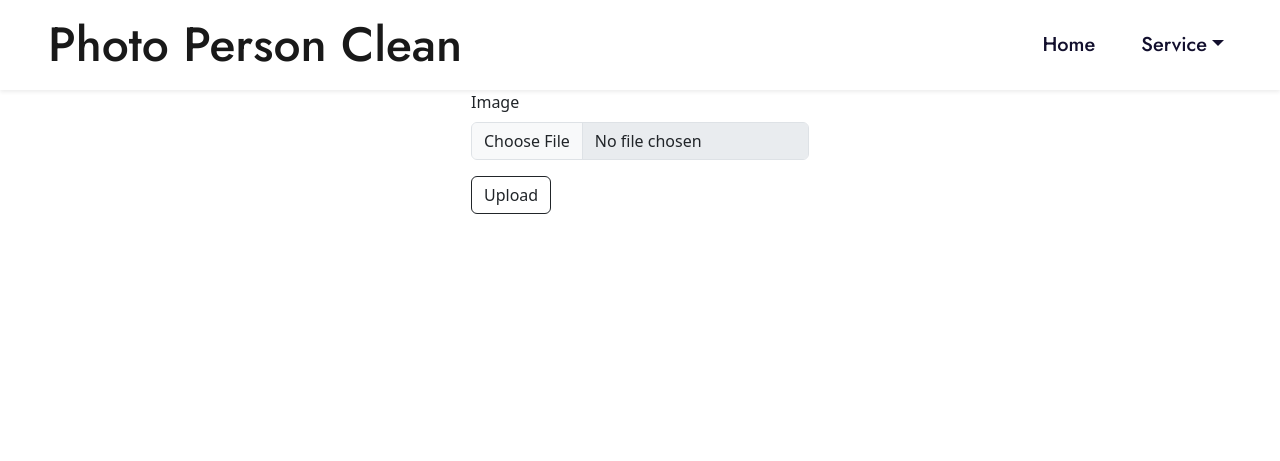
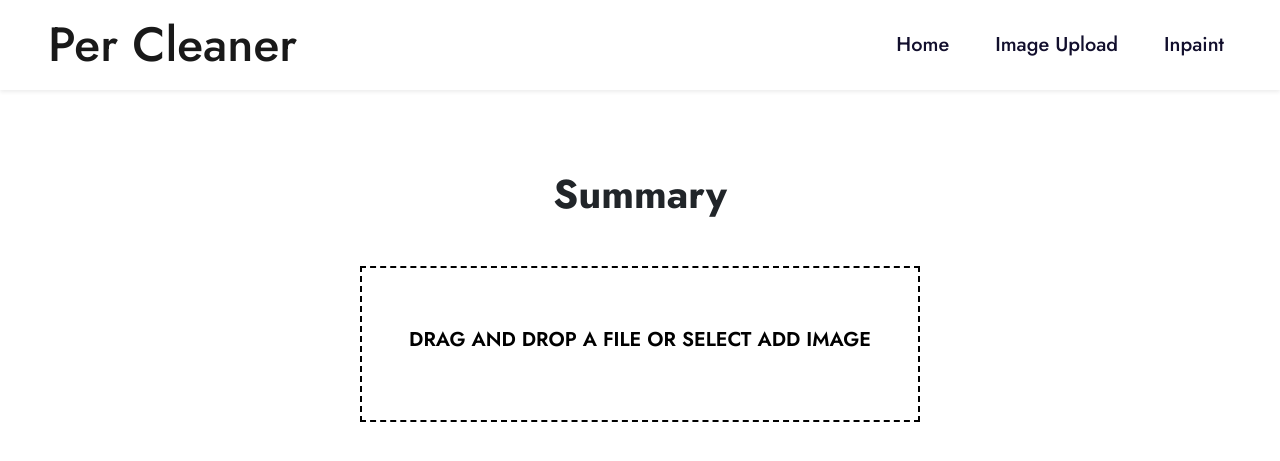
Before and after one commit to Aphian/Project_3, a Django app: page /detecting/ in a window 1280 px wide. Shown: the top 461 px of the page. Run offline with Django 4.2, Linux system fonts and the light colour scheme; some libraries are stand-ins or nearby versions.

Commit message:
image_upload_input_style

```diff
--- a/detecting/inference.py
+++ b/detecting/inference.py
@@ -91,8 +91,10 @@ def main(target_img, target_img_path):
 
     # box 변환 후 마스크 get
     get_mask_image = get_mask(boxes, image_array)
-    # lama 추론
-    yolo_lama_cleaner = lama_cleaner(image_array, get_mask_image, device='cuda')
+    # lama 추론 CUDA 장치 설정이 없을 시 cpu 사용
+    yolo_lama_cleaner = lama_cleaner(image_array, get_mask_image, device='cpu')
+    # cuda 장치 환경이 있을 경우 사용
+    # yolo_lama_cleaner = lama_cleaner(image_array, get_mask_image, device='cuda')
     # media/inference_images 폴더에 경로지정
     # '/images'를 'inferenced_images'로 대체하여 변경
     file_path = target_img.replace('/images', '/inferenced_images')
--- a/detecting/templates/detecting/inference.html
+++ b/detecting/templates/detecting/inference.html
@@ -2,7 +2,7 @@
 {% load bootstrap5 %}
 {% block content %}
 
-<div class='d-flex justify-content-center'>
+<div class='d-flex justify-content-center' style="padding-top: 5rem;">
     <div class='row'>
         <div class="col-6">
             <img src="/media/{{ img_path }}" alt="image" width="400" height="400">
--- a/detecting/templates/detecting/main.html
+++ b/detecting/templates/detecting/main.html
@@ -1,13 +1,148 @@
 {% extends "base.html" %}
 {% load bootstrap5 %}
 {% block content %}
+<style>
+    .file-upload {
+        background-color: #ffffff;
+        width: 600px;
+        margin: 0 auto;
+        padding: 20px;
+      }
 
-<div class='d-flex justify-content-center'>
-    <form method="POST" enctype="multipart/form-data">
-        {% csrf_token %}
-        {% bootstrap_form img_form %}
+      .file-upload-btn {
+        width: 100%;
+        margin: 0;
+        color: #fff;
+        background: #1FB264;
+        border: none;
+        padding: 10px;
+        border-radius: 4px;
+        border-bottom: 4px solid #15824B;
+        transition: all .2s ease;
+        outline: none;
+        text-transform: uppercase;
+        font-weight: 700;
+      }
+
+      .file-upload-btn:hover {
+        background: #1AA059;
+        color: #ffffff;
+        transition: all .2s ease;
+        cursor: pointer;
+      }
+
+      .file-upload-btn:active {
+        border: 0;
+        transition: all .2s ease;
+      }
+
+      .file-upload-content {
+        display: none;
+        text-align: center;
+      }
+
+      .file-upload-input {
+        position: absolute;
+        margin: 0;
+        padding: 0;
+        width: 100%;
+        height: 100%;
+        outline: none;
+        opacity: 0;
+        cursor: pointer;
+      }
+
+      .image-upload-wrap {
+        margin-top: 20px;
+        border: 2px dashed #000000;
+        position: relative;
+      }
+
+      .image-dropping,
+      .image-upload-wrap:hover {
+        background-color: #ebebeb;
+        border: 2px dashed #ffffff;
+      }
+
+      .image-title-wrap {
+        padding: 0 15px 15px 15px;
+        color: #222;
+      }
+
+      .drag-text {
+        text-align: center;
+      }
+
+      .drag-text h3 {
+        font-weight: 100;
+        text-transform: uppercase;
+        color: #000000;
+        padding: 60px 0;
+      }
+
+      .file-upload-image {
+        max-height: 90%%;
+        max-width: 90%;
+        margin: auto;
+        padding: 20px;
+      }
+
+</style>
+<script>
+  function readURL(input) {
+    if (input.files && input.files[0]) {
+
+      var reader = new FileReader();
+
+      reader.onload = function(e) {
+        $('.image-upload-wrap').hide();
+
+        $('.file-upload-image').attr('src', e.target.result);
+        $('.file-upload-content').show();
+
+        $('.image-title').html(input.files[0].name);
+      };
+
+      reader.readAsDataURL(input.files[0]);
+
+    } else {
+      removeUpload();
+    }
+  }
+
+  function removeUpload() {
+    $('.file-upload-input').replaceWith($('.file-upload-input').clone());
+    $('.file-upload-content').hide();
+    $('.image-upload-wrap').show();
+  }
+  $('.image-upload-wrap').bind('dragover', function () {
+      $('.image-upload-wrap').addClass('image-dropping');
+    });
+    $('.image-upload-wrap').bind('dragleave', function () {
+      $('.image-upload-wrap').removeClass('image-dropping');
+  });
+</script>
+<script class="jsbin" src="https://ajax.googleapis.com/ajax/libs/jquery/1/jquery.min.js"></script>
+<div class="d-flex justify-content-center" style="padding-top: 5rem;">
+  <h1>Summary</h1>
+</div>
+<form method="POST" enctype="multipart/form-data">
+  {% csrf_token %}
+  <div class="file-upload">
+    <div class="image-upload-wrap">
+      <input class="file-upload-input" type='file' onchange="readURL(this);" accept="image/*" name="image"/>
+      <div class="drag-text">
+        <h3 class="fs-5">Drag and drop a file or select add Image</h3>
+      </div>
+    </div>
+      <div class="file-upload-content">
+        <img class="file-upload-image" src="#" alt="your image" width="100%" height="80%"/>
+        <div class="image-title-wrap">
         <button type="submit" class="btn btn-outline-dark">Upload</button>
-    </form>
-</div>
+        <button type="button" onclick="removeUpload()" class="btn btn-outline-dark">Cencle</button>
+      </div>
+    </div>
+  </div>
+</form>
 
 {% endblock content %}
--- a/static/css/style.css
+++ b/static/css/style.css
@@ -112,7 +112,7 @@ h6,
 
 .navbar-light .navbar-nav .nav-link:hover,
 .navbar-light .navbar-nav .nav-link.active {
-    color: var(--primary);
+    color: var(--dark);
 }
 
 @media (min-width: 992px) {
@@ -123,7 +123,7 @@ h6,
         height: 5px;
         bottom: 0;
         left: 50%;
-        background: var(--primary);
+        background: var(--dark);
         transition: .5s;
     }
 
--- a/templates/navbar.html
+++ b/templates/navbar.html
@@ -1,6 +1,6 @@
 <nav class="navbar navbar-expand-lg bg-white navbar-light shadow-sm py-3 py-lg-0 px-3 px-lg-0" id="navbar-scroll">
     <a href="{% url "detecting:main" %}" class="navbar-brand ms-lg-5">
-        <h5 class="display-5 m-0">Photo Person Clean</h1>
+        <h5 class="display-5 m-0">Per Cleaner</h1>
     </a>
     <button class="navbar-toggler" type="button" data-bs-toggle="collapse" data-bs-target="#navbarCollapse">
         <span class="navbar-toggler-icon"></span>
@@ -8,13 +8,8 @@
     <div class="collapse navbar-collapse px-5 ms-lg-5" id="navbarCollapse">
         <div class="navbar-nav ms-auto py-0">
             <a href="{% url "detecting:main" %}" class="nav-item nav-link">Home</a>
-            <div class="nav-item dropdown">
-                <a href="#" class="nav-link dropdown-toggle" data-bs-toggle="dropdown">Service</a>
-                <div class="dropdown-menu m-0">
-                    <a href="{% url "detecting:main" %}" class="dropdown-item">Image Upload</a>
-                    <a href="#" class="dropdown-item">Diffsion Inpainting</a>
-                </div>
-            </div>
+            <a href="{% url "detecting:main" %}" class="nav-item nav-link">Image Upload</a>
+            <a href="#" class="nav-item nav-link">Inpaint</a>
         </div>
     </div>
 </nav>
```
Also changed, not shown: requirements.txt (added, +49 -0 lines), detecting/migrations/0001_initial.py.
